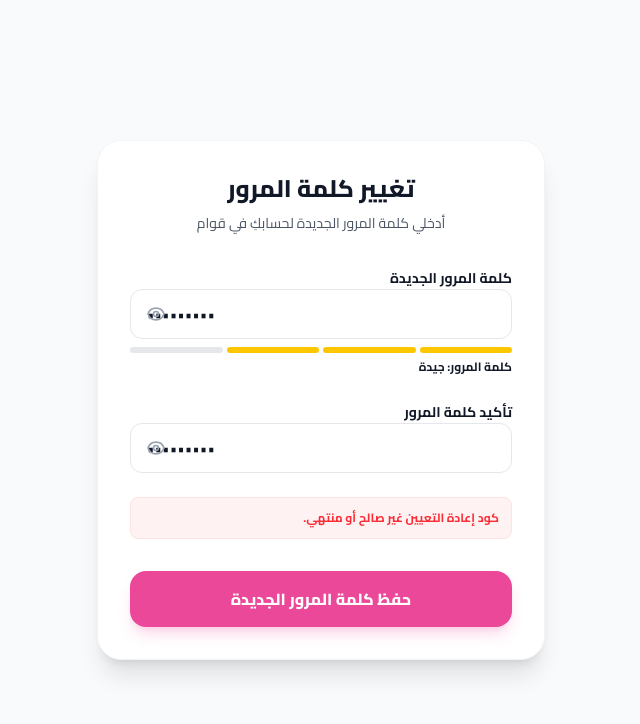
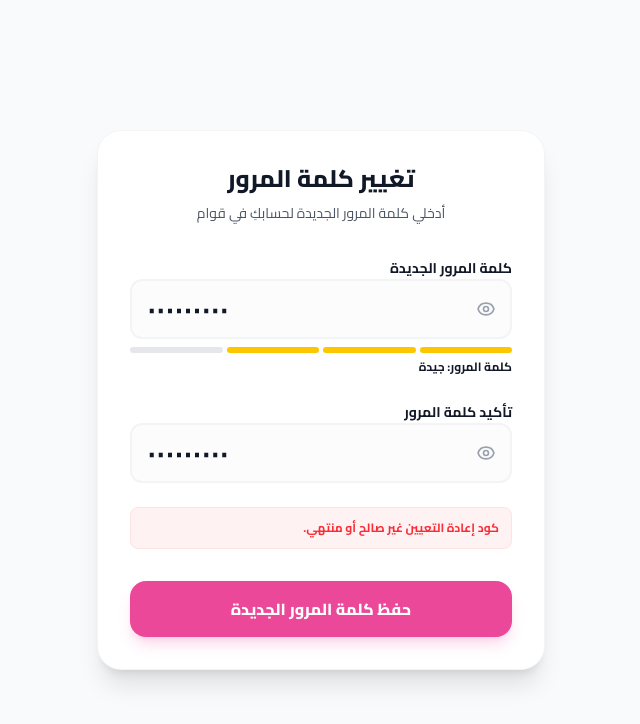
Before and after one commit to marwany93/qwaam, a Next.js app: page /en/reset-password in a window 1280 px wide. Both pictures are taken after typing "Sample123", "Sample123" into the empty fields and a click on the button "حفظ كلمة المرور الجديدة". Shown: the top 724 px of the page, without its empty margins (319-959 px from the left). Built offline with nearby package versions, Linux system fonts and the light colour scheme; no server answers.

Commit message:
Fix password UX issue

```diff
--- a/src/app/[locale]/login/page.tsx
+++ b/src/app/[locale]/login/page.tsx
@@ -9,6 +9,7 @@ import { auth } from '@/lib/firebase';
 import { signInWithEmailAndPassword } from 'firebase/auth';
 
 import { requestPasswordReset } from '@/actions/client-actions';
+import { PasswordInput } from '@/components/ui/PasswordInput';
 
 function LoginForm() {
   const t = useTranslations('auth');
@@ -179,14 +180,11 @@ function LoginForm() {
             {t('forgotPasswordLink')}
           </button>
         </div>
-        <input
-          type="password"
+        <PasswordInput
           required
           disabled={loading}
           value={password}
           onChange={(e) => setPassword(e.target.value)}
-          dir="ltr"
-          className="w-full px-4 py-4 text-left rounded-xl border-2 border-border-light focus:border-qwaam-pink focus:ring-0 outline-none transition-all font-medium text-text-main tracking-widest bg-gray-50/50"
           placeholder="••••••••"
         />
       </div>
--- a/src/app/[locale]/reset-password/page.tsx
+++ b/src/app/[locale]/reset-password/page.tsx
@@ -1,10 +1,9 @@
-'use client';
-
 import React, { useState } from 'react';
 import { useSearchParams, useRouter } from 'next/navigation';
 import { auth } from '@/lib/firebase';
 import { confirmPasswordReset } from 'firebase/auth';
 import { useTranslations } from 'next-intl';
+import { PasswordInput } from '@/components/ui/PasswordInput';
 
 function ResetPasswordContent() {
     const t = useTranslations('auth');
@@ -14,8 +13,6 @@ function ResetPasswordContent() {
 
     const [password, setPassword] = useState('');
     const [confirmPassword, setConfirmPassword] = useState('');
-    const [showPassword, setShowPassword] = useState(false);
-    const [showConfirmPassword, setShowConfirmPassword] = useState(false);
 
     const [loading, setLoading] = useState(false);
     const [error, setError] = useState('');
@@ -59,68 +56,24 @@ function ResetPasswordContent() {
                     {/* حقل كلمة المرور الجديدة */}
                     <div className="space-y-2">
                         <label className="text-sm font-bold text-text-main">كلمة المرور الجديدة</label>
-                        <div className="relative">
-                            <input
-                                type={showPassword ? 'text' : 'password'}
+                        <PasswordInput
                             required
                             value={password}
                             onChange={(e) => setPassword(e.target.value)}
                             placeholder="••••••••"
-                                dir="ltr"
-                                className="w-full px-4 py-3 rounded-xl border border-gray-200 focus:border-qwaam-pink focus:ring-1 focus:ring-qwaam-pink outline-none transition-all text-left pe-12"
                         />
-                            <button
-                                type="button"
-                                tabIndex={-1}
-                                onClick={() => setShowPassword((p) => !p)}
-                                className="absolute inset-y-0 end-4 flex items-center text-gray-400 hover:text-qwaam-pink transition-colors"
-                            >
-                                {showPassword ? (
-                                    <svg className="w-5 h-5" fill="none" viewBox="0 0 24 24" stroke="currentColor" strokeWidth={2}>
-                                        <path strokeLinecap="round" strokeLinejoin="round" d="M13.875 18.825A10.05 10.05 0 0112 19c-4.478 0-8.268-2.943-9.543-7a9.97 9.97 0 011.563-3.029m5.858.908a3 3 0 114.243 4.243M9.878 9.878l4.242 4.242M9.88 9.88l-3.29-3.29m7.532 7.532l3.29 3.29M3 3l3.59 3.59m0 0A9.953 9.953 0 0112 5c4.478 0 8.268 2.943 9.543 7a10.025 10.025 0 01-4.132 5.411m0 0L21 21" />
-                                    </svg>
-                                ) : (
-                                    <svg className="w-5 h-5" fill="none" viewBox="0 0 24 24" stroke="currentColor" strokeWidth={2}>
-                                        <path strokeLinecap="round" strokeLinejoin="round" d="M15 12a3 3 0 11-6 0 3 3 0 016 0z" />
-                                        <path strokeLinecap="round" strokeLinejoin="round" d="M2.458 12C3.732 7.943 7.523 5 12 5c4.478 0 8.268 2.943 9.542 7-1.274 4.057-5.064 7-9.542 7-4.477 0-8.268-2.943-9.542-7z" />
-                                    </svg>
-                                )}
-                            </button>
-                        </div>
                         <PasswordStrength password={password} />
                     </div>
 
                     {/* حقل تأكيد كلمة المرور */}
                     <div className="space-y-2">
                         <label className="text-sm font-bold text-text-main">تأكيد كلمة المرور</label>
-                        <div className="relative">
-                            <input
-                                type={showConfirmPassword ? 'text' : 'password'}
+                        <PasswordInput
                             required
                             value={confirmPassword}
                             onChange={(e) => setConfirmPassword(e.target.value)}
                             placeholder="••••••••"
-                                dir="ltr"
-                                className="w-full px-4 py-3 rounded-xl border border-gray-200 focus:border-qwaam-pink focus:ring-1 focus:ring-qwaam-pink outline-none transition-all text-left pe-12"
                         />
-                            <button
-                                type="button"
-                                tabIndex={-1}
-                                onClick={() => setShowConfirmPassword((p) => !p)}
-                                className="absolute inset-y-0 end-4 flex items-center text-gray-400 hover:text-qwaam-pink transition-colors"
-                            >
-                                {showConfirmPassword ? (
-                                    <svg className="w-5 h-5" fill="none" viewBox="0 0 24 24" stroke="currentColor" strokeWidth={2}>
-                                        <path strokeLinecap="round" strokeLinejoin="round" d="M13.875 18.825A10.05 10.05 0 0112 19c-4.478 0-8.268-2.943-9.543-7a9.97 9.97 0 011.563-3.029m5.858.908a3 3 0 114.243 4.243M9.878 9.878l4.242 4.242M9.88 9.88l-3.29-3.29m7.532 7.532l3.29 3.29M3 3l3.59 3.59m0 0A9.953 9.953 0 0112 5c4.478 0 8.268 2.943 9.543 7a10.025 10.025 0 01-4.132 5.411m0 0L21 21" />
-                                    </svg>
-                                ) : (
-                                    <svg className="w-5 h-5" fill="none" viewBox="0 0 24 24" stroke="currentColor" strokeWidth={2}>
-                                        <path strokeLinecap="round" strokeLinejoin="round" d="M15 12a3 3 0 11-6 0 3 3 0 016 0z" />
-                                        <path strokeLinecap="round" strokeLinejoin="round" d="M2.458 12C3.732 7.943 7.523 5 12 5c4.478 0 8.268 2.943 9.542 7-1.274 4.057-5.064 7-9.542 7-4.477 0-8.268-2.943-9.542-7z" />
-                                    </svg>
-                                )}
-                            </button>
-                        </div>
                     </div>
 
                     {error && <p className="text-red-500 text-xs font-bold bg-red-50 p-3 rounded-lg border border-red-100">{error}</p>}
--- a/src/components/onboarding/StepAccount.tsx
+++ b/src/components/onboarding/StepAccount.tsx
@@ -1,15 +1,14 @@
 // src/components/onboarding/StepAccount.tsx
 'use client';
 
-import { useState } from 'react';
 import { useFormContext } from 'react-hook-form';
 import { useTranslations } from 'next-intl';
 import { FormField, inputCls } from './ui/FormField';
+import { PasswordInput } from '@/components/ui/PasswordInput';
 import type { FullOnboardingData } from '@/lib/onboarding-schema';
 
 export default function StepAccount() {
   const t = useTranslations('onboarding');
-  const [showPassword, setShowPassword] = useState(false);
   const { register, watch, formState: { errors } } = useFormContext<FullOnboardingData>();
 
   const email = watch('email');
@@ -34,34 +33,12 @@ export default function StepAccount() {
         hint={t('step6.passwordHint')}
         required
       >
-        <div className="relative">
-          <input
-            type={showPassword ? 'text' : 'password'}
+          <PasswordInput
             {...register('password')}
             placeholder={t('step6.passwordPlaceholder')}
-            dir="ltr"
-            className={`${inputCls(!!errors.password)} text-left pe-12`}
+            error={!!errors.password}
             autoComplete="new-password"
           />
-          <button
-            type="button"
-            tabIndex={-1}
-            onClick={() => setShowPassword((p) => !p)}
-            className="absolute inset-y-0 end-4 flex items-center text-text-muted hover:text-qwaam-pink transition-colors"
-            aria-label="Toggle password visibility"
-          >
-            {showPassword ? (
-              <svg className="w-5 h-5" fill="none" viewBox="0 0 24 24" stroke="currentColor" strokeWidth={2}>
-                <path strokeLinecap="round" strokeLinejoin="round" d="M13.875 18.825A10.05 10.05 0 0112 19c-4.478 0-8.268-2.943-9.543-7a9.97 9.97 0 011.563-3.029m5.858.908a3 3 0 114.243 4.243M9.878 9.878l4.242 4.242M9.88 9.88l-3.29-3.29m7.532 7.532l3.29 3.29M3 3l3.59 3.59m0 0A9.953 9.953 0 0112 5c4.478 0 8.268 2.943 9.543 7a10.025 10.025 0 01-4.132 5.411m0 0L21 21" />
-              </svg>
-            ) : (
-              <svg className="w-5 h-5" fill="none" viewBox="0 0 24 24" stroke="currentColor" strokeWidth={2}>
-                <path strokeLinecap="round" strokeLinejoin="round" d="M15 12a3 3 0 11-6 0 3 3 0 016 0z" />
-                <path strokeLinecap="round" strokeLinejoin="round" d="M2.458 12C3.732 7.943 7.523 5 12 5c4.478 0 8.268 2.943 9.542 7-1.274 4.057-5.064 7-9.542 7-4.477 0-8.268-2.943-9.542-7z" />
-              </svg>
-            )}
-          </button>
-        </div>
 
         {/* Password strength indicator */}
         <PasswordStrength password={watch('password') || ''} />
--- /dev/null
+++ b/src/components/ui/PasswordInput.tsx
@@ -0,0 +1,51 @@
+import React, { useState, forwardRef } from 'react';
+
+interface PasswordInputProps extends React.InputHTMLAttributes<HTMLInputElement> {
+  error?: boolean;
+}
+
+export const PasswordInput = forwardRef<HTMLInputElement, PasswordInputProps>(
+  ({ className = '', error, ...props }, ref) => {
+    const [showPassword, setShowPassword] = useState(false);
+
+    // Using base utility styles typically found in inputCls
+    const baseClasses = `w-full px-4 py-4 rounded-xl border-2 outline-none transition-all font-medium bg-gray-50/50`;
+    const stateClasses = error
+      ? 'border-red-400 bg-red-50/30 text-red-900 placeholder:text-red-300 focus:border-red-500 focus:ring-4 focus:ring-red-100'
+      : 'border-border-light focus:border-qwaam-pink focus:ring-0 text-text-main';
+
+    return (
+      <div className="relative" dir="ltr">
+        <input
+          {...props}
+          ref={ref}
+          type={showPassword ? 'text' : 'password'}
+          dir="ltr"
+          // We force padding-right explicitly (pr-12) to match right-absolute positioning
+          // regardless of the exact parent rendering state, removing RTL ambiguity natively.
+          className={`${baseClasses} ${stateClasses} text-left pr-12 tracking-widest ${className}`}
+        />
+        <button
+          type="button"
+          tabIndex={-1}
+          onClick={() => setShowPassword((p) => !p)}
+          className="absolute inset-y-0 right-4 flex items-center text-gray-400 hover:text-qwaam-pink transition-colors"
+          aria-label="Toggle password visibility"
+        >
+          {showPassword ? (
+            <svg className="w-5 h-5" fill="none" viewBox="0 0 24 24" stroke="currentColor" strokeWidth={2}>
+              <path strokeLinecap="round" strokeLinejoin="round" d="M13.875 18.825A10.05 10.05 0 0112 19c-4.478 0-8.268-2.943-9.543-7a9.97 9.97 0 011.563-3.029m5.858.908a3 3 0 114.243 4.243M9.878 9.878l4.242 4.242M9.88 9.88l-3.29-3.29m7.532 7.532l3.29 3.29M3 3l3.59 3.59m0 0A9.953 9.953 0 0112 5c4.478 0 8.268 2.943 9.543 7a10.025 10.025 0 01-4.132 5.411m0 0L21 21" />
+            </svg>
+          ) : (
+            <svg className="w-5 h-5" fill="none" viewBox="0 0 24 24" stroke="currentColor" strokeWidth={2}>
+              <path strokeLinecap="round" strokeLinejoin="round" d="M15 12a3 3 0 11-6 0 3 3 0 016 0z" />
+              <path strokeLinecap="round" strokeLinejoin="round" d="M2.458 12C3.732 7.943 7.523 5 12 5c4.478 0 8.268 2.943 9.542 7-1.274 4.057-5.064 7-9.542 7-4.477 0-8.268-2.943-9.542-7z" />
+            </svg>
+          )}
+        </button>
+      </div>
+    );
+  }
+);
+
+PasswordInput.displayName = 'PasswordInput';
```
Also changed, not shown: 1 other file (tests, documents, lock files or other folders). Lines whose indentation alone changed are shown as unchanged.
